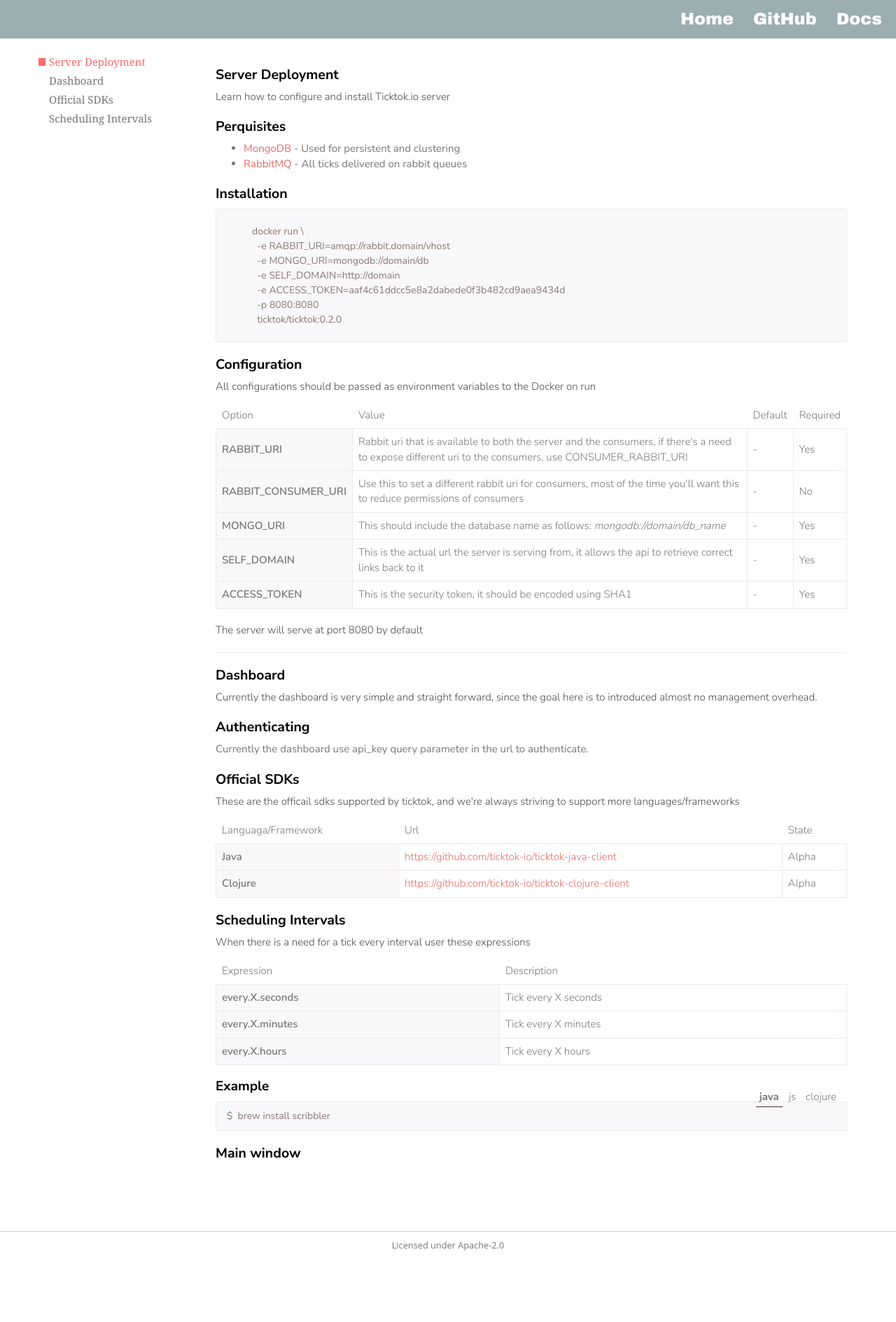
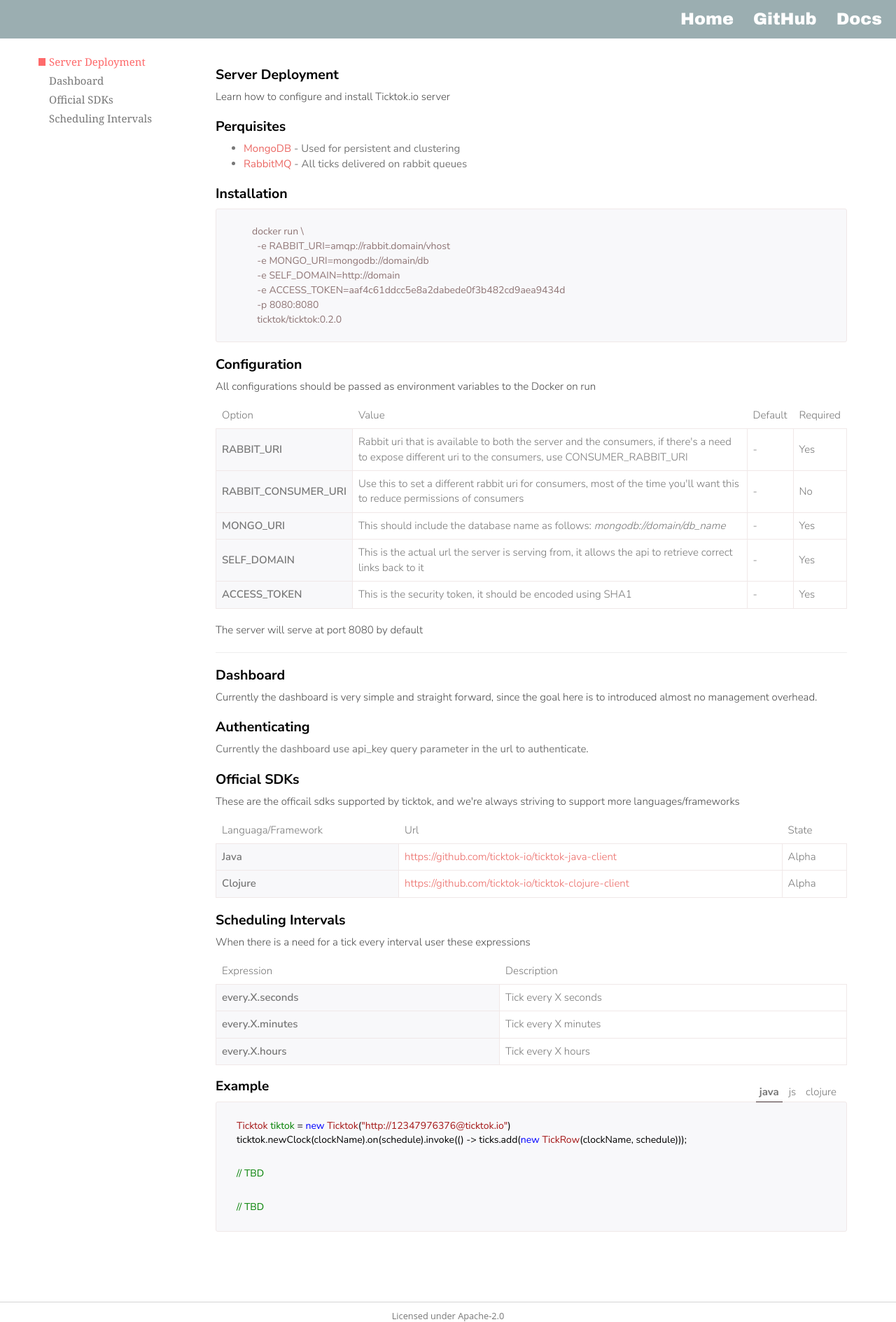
Before and after one commit to ticktok-io/ticktok-io.github.io.old, a Jekyll site: the page built from docs.html, in a window 1280 px wide. Shown: the whole page at 70% size. Built offline with Jekyll 4.4.1, drawn with Linux system fonts in a browser that asks for light colours; nearby versions of some CDN libraries; some web fonts are replaced; before the commit the page ends 1788 px from its top, so only the background shows below that.

```diff
--- a/_includes/docs/0.2.x/schedule_interval.html
+++ b/_includes/docs/0.2.x/schedule_interval.html
@@ -27,12 +27,10 @@
         <li class="tab" data-tab="js">js</li>
         <li class="tab" data-tab="clojure">clojure</li>
       </ul>
-      <pre class="nohighlight code">
-        <code class="tab__pane active mac">$  brew install scribbler</code>
-        <code class="tab__pane linux">$  apt-get install scribbler</code>
-        <code class="tab__pane win">$  gem install scribbler</code>
+      <pre class="code"><code class="tab__pane active java">{% include docs/0.2.x/schedule_interval_java.html %}</code>
+        <code class="tab__pane js">{% include docs/0.2.x/schedule_interval_js.html %}</code>
+        <code class="tab__pane clojure">{% include docs/0.2.x/schedule_interval_clojure.html %}</code>
       </pre>
     </div>
   </div>
-  <h3 class="section__title">Main window</h3>
 </section>
--- /dev/null
+++ b/_includes/docs/0.2.x/schedule_interval_clojure.html
@@ -0,0 +1 @@
+// TBD
--- /dev/null
+++ b/_includes/docs/0.2.x/schedule_interval_java.html
@@ -0,0 +1,2 @@
+Ticktok tiktok = new Ticktok("http://12347976376@ticktok.io")
+ticktok.newClock(clockName).on(schedule).invoke(() -> ticks.add(new TickRow(clockName, schedule)));
--- /dev/null
+++ b/_includes/docs/0.2.x/schedule_interval_js.html
@@ -0,0 +1 @@
+// TBD
--- a/_includes/docs/0.2.x/server_start.html
+++ b/_includes/docs/0.2.x/server_start.html
@@ -9,7 +9,7 @@
   <h3 class="section__title">Installation</h3>
   <div class="code__block code__block--notabs">
       <pre class="code code--block">
-        <code>
+        <code class="nohighlight">
           docker run \
             -e RABBIT_URI=amqp://rabbit.domain/vhost
             -e MONGO_URI=mongodb://domain/db
--- a/_layouts/default.html
+++ b/_layouts/default.html
@@ -6,6 +6,8 @@
   <meta name="keywords" content="java,scheduler,docker,cluster,react,event">
   <meta name="author" content="Eli Segal">
   <title>{{ page.title }}</title>
+  <link rel="stylesheet" href="//cdnjs.cloudflare.com/ajax/libs/highlight.js/9.12.0/styles/vs.min.css">
+  <!--<link rel="stylesheet" href="https://cdnjs.cloudflare.com/ajax/libs/font-awesome/4.7.0/css/font-awesome.min.css">-->
   <!-- link to main stylesheet -->
   <link rel="stylesheet" type="text/css" href="/css/main.css">
   <!--<link href='//fonts.googleapis.com/css?family=Open+Sans:300' rel='stylesheet' type='text/css'>-->
```
Also changed, not shown: _includes/css/docs.css (+8 -1 lines), js/doc_menu.js (line endings or trailing spaces).
